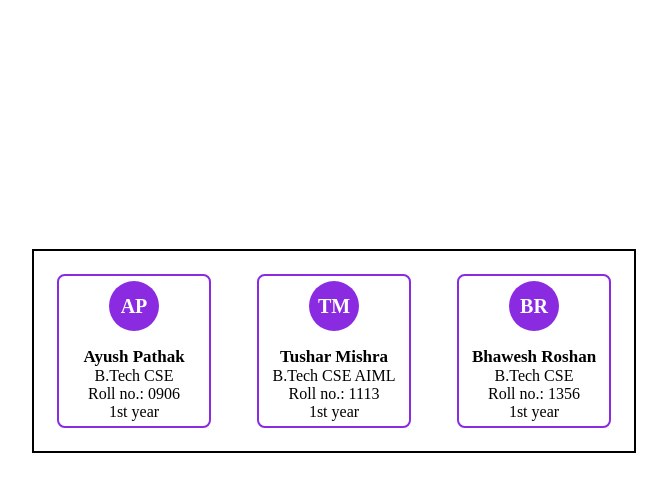
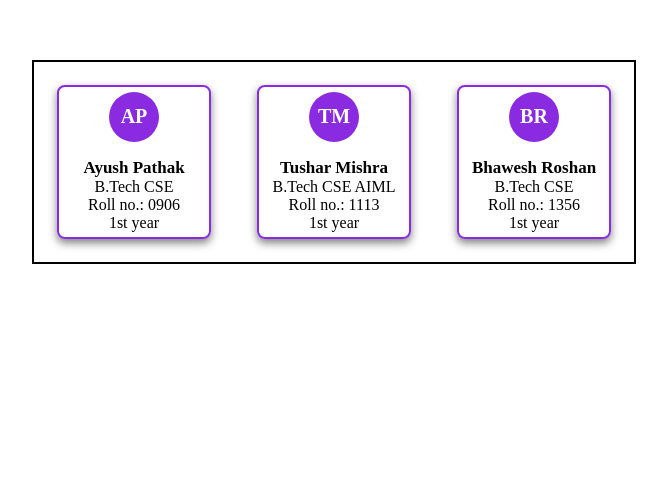
Before and after one commit to AyushPathak-630/first_repo, a plain HTML site: page Experiments/Experiment 8/index.html in a window 1280 px wide. Shown: the part 193-684 px from the top of the page, without its empty margins (306-973 px from the left). Drawn offline with Linux system fonts and the light colour scheme.

Commit message:
now completed

```diff
--- a/Experiments/Experiment 8/style.css
+++ b/Experiments/Experiment 8/style.css
@@ -4,7 +4,7 @@
     width: 600px;
     display: flex;
     margin: auto;
-    margin-top: 35%;
+    margin-top: 20%;
 }
 .box{
     border: 2px solid blueviolet;
@@ -12,7 +12,7 @@
     height: 150px;
     border-radius: 5%;
     margin: auto;
-    box-shadow: o 4px 8px rgba(0, 0, 0, 0.5);
+    box-shadow: 0 4px 8px rgba(0, 0, 0, 0.5);
     text-align: center;
 }
 .circle{
```
